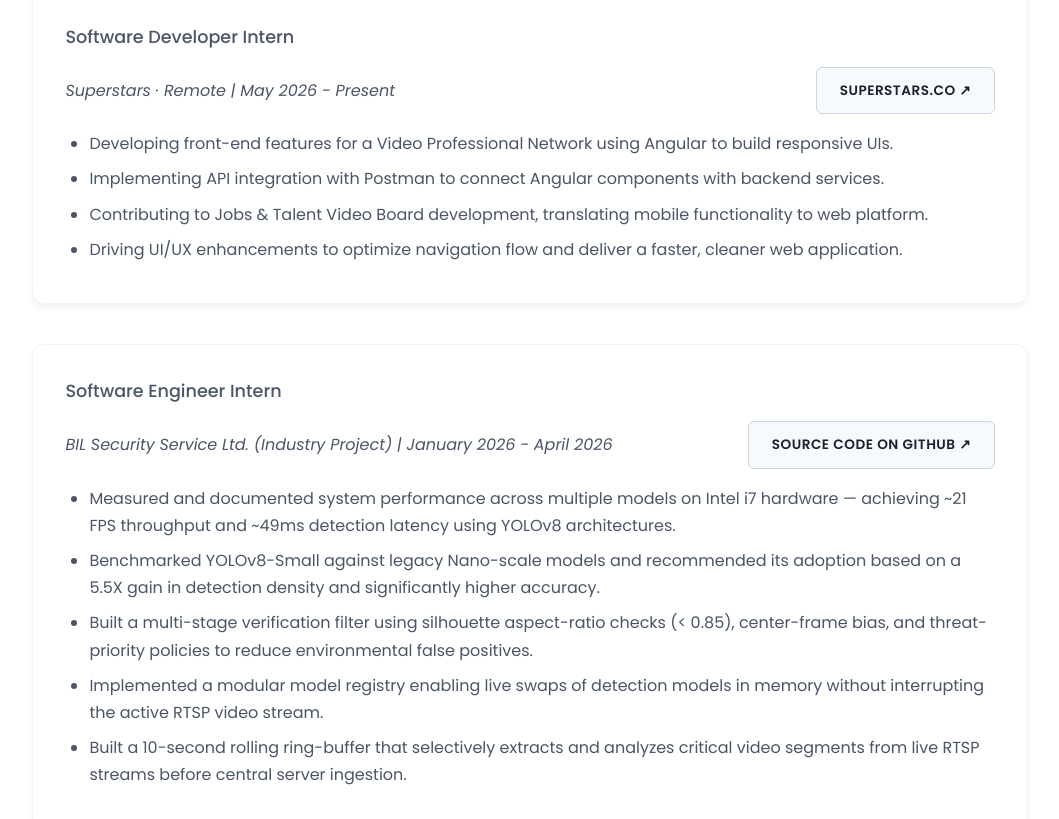
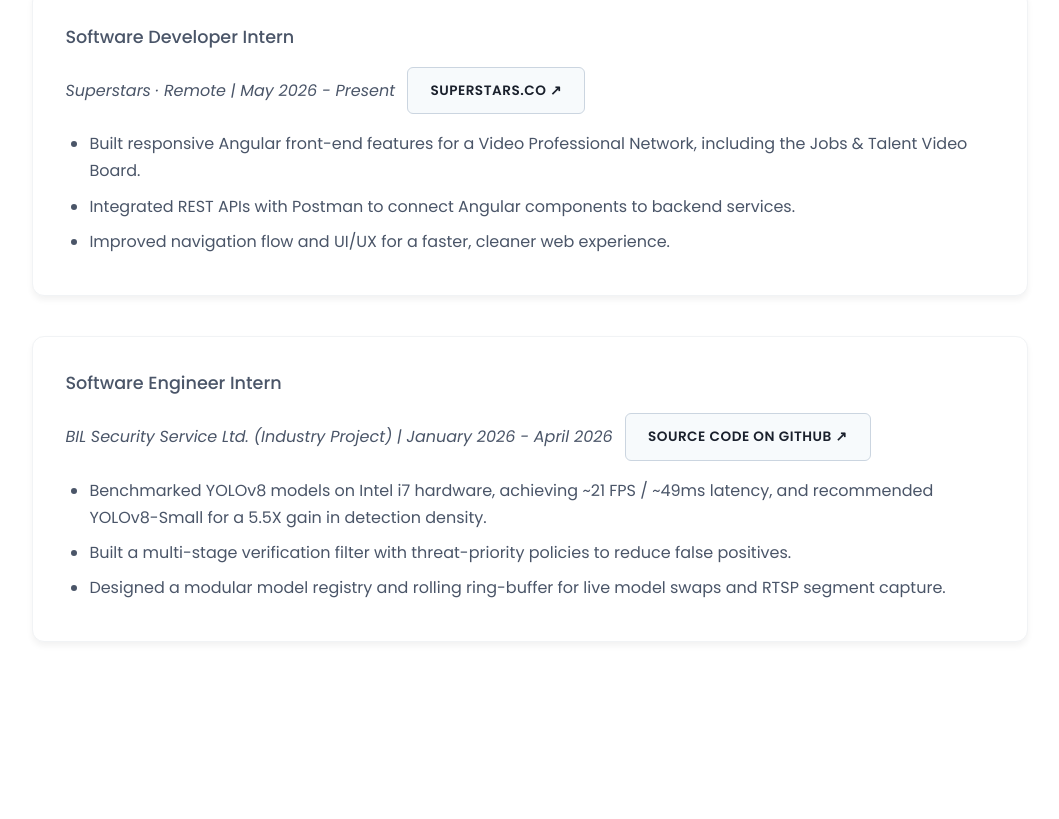
Before and after one commit to subhashyadavon/SubhashYadav, a React (Vite) app: page / in a window 1280 px wide. Shown: the part 1838-2657 px from the top of the page, without its empty margins (150-1209 px from the left). Built offline with nearby package versions, Linux system fonts and the light colour scheme.

Commit message:
Trim Experience bullets and tighten header link spacing
Condense both entries down to 3 punchier bullets, and switch the
header layout from space-between to flex-start so the link sits
right beside the date instead of at the far edge of the card.

```diff
--- a/src/components/Experience/Experience.css
+++ b/src/components/Experience/Experience.css
@@ -19,11 +19,11 @@
 
 .experience-header {
     display: flex;
-    justify-content: space-between;
+    justify-content: flex-start;
     align-items: center;
     margin-bottom: 1rem;
     flex-wrap: wrap;
-    gap: 1rem;
+    gap: 0.75rem;
 }
 
 .experience-item h3 {
--- a/src/components/Experience/Experience.jsx
+++ b/src/components/Experience/Experience.jsx
@@ -12,10 +12,9 @@ const Experience = () => {
                     <p className="project-link"><a href="https://superstars.co/" target="_blank" rel="noopener noreferrer">superstars.co ↗</a></p>
                 </div>
                 <ul>
-                    <li>Developing front-end features for a Video Professional Network using Angular to build responsive UIs.</li>
-                    <li>Implementing API integration with Postman to connect Angular components with backend services.</li>
-                    <li>Contributing to Jobs & Talent Video Board development, translating mobile functionality to web platform.</li>
-                    <li>Driving UI/UX enhancements to optimize navigation flow and deliver a faster, cleaner web application.</li>
+                    <li>Built responsive Angular front-end features for a Video Professional Network, including the Jobs & Talent Video Board.</li>
+                    <li>Integrated REST APIs with Postman to connect Angular components to backend services.</li>
+                    <li>Improved navigation flow and UI/UX for a faster, cleaner web experience.</li>
                 </ul>
             </div>
 
@@ -26,11 +25,9 @@ const Experience = () => {
                     <p className="project-link"><a href="https://github.com/Onyelechie/bil_security_ml" target="_blank" rel="noopener noreferrer">Source Code on GitHub ↗</a></p>
                 </div>
                 <ul>
-                    <li>Measured and documented system performance across multiple models on Intel i7 hardware — achieving ~21 FPS throughput and ~49ms detection latency using YOLOv8 architectures.</li>
-                    <li>Benchmarked YOLOv8-Small against legacy Nano-scale models and recommended its adoption based on a 5.5X gain in detection density and significantly higher accuracy.</li>
-                    <li>Built a multi-stage verification filter using silhouette aspect-ratio checks (&lt; 0.85), center-frame bias, and threat-priority policies to reduce environmental false positives.</li>
-                    <li>Implemented a modular model registry enabling live swaps of detection models in memory without interrupting the active RTSP video stream.</li>
-                    <li>Built a 10-second rolling ring-buffer that selectively extracts and analyzes critical video segments from live RTSP streams before central server ingestion.</li>
+                    <li>Benchmarked YOLOv8 models on Intel i7 hardware, achieving ~21 FPS / ~49ms latency, and recommended YOLOv8-Small for a 5.5X gain in detection density.</li>
+                    <li>Built a multi-stage verification filter with threat-priority policies to reduce false positives.</li>
+                    <li>Designed a modular model registry and rolling ring-buffer for live model swaps and RTSP segment capture.</li>
                 </ul>
             </div>
 
```
